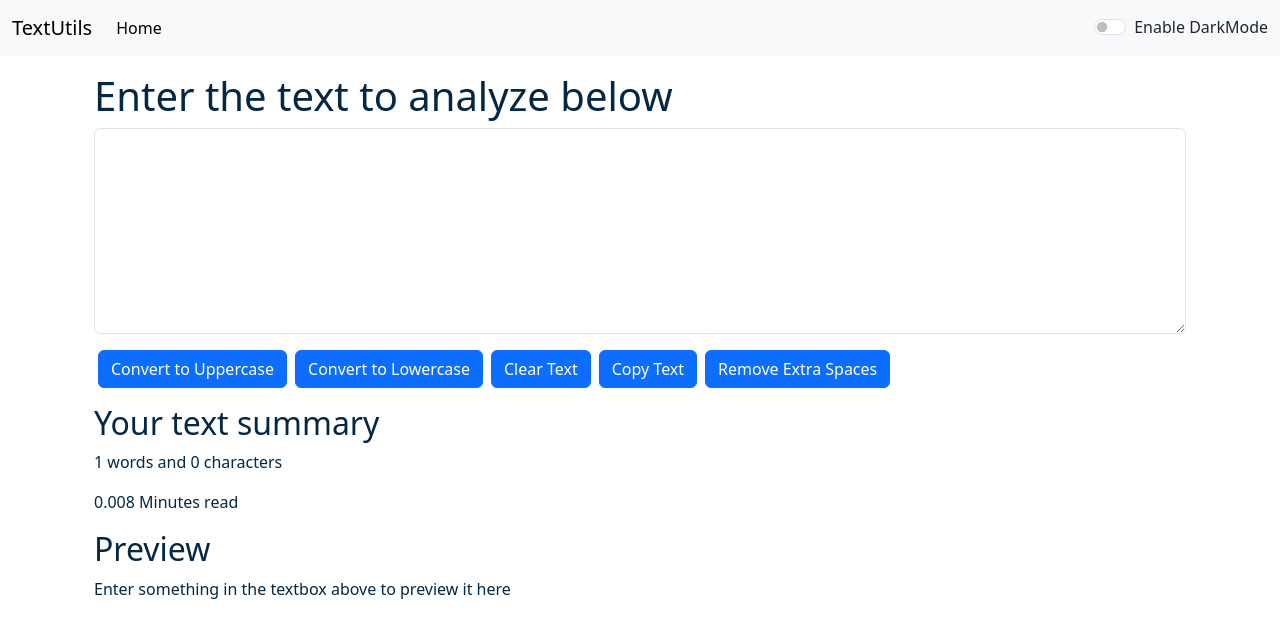
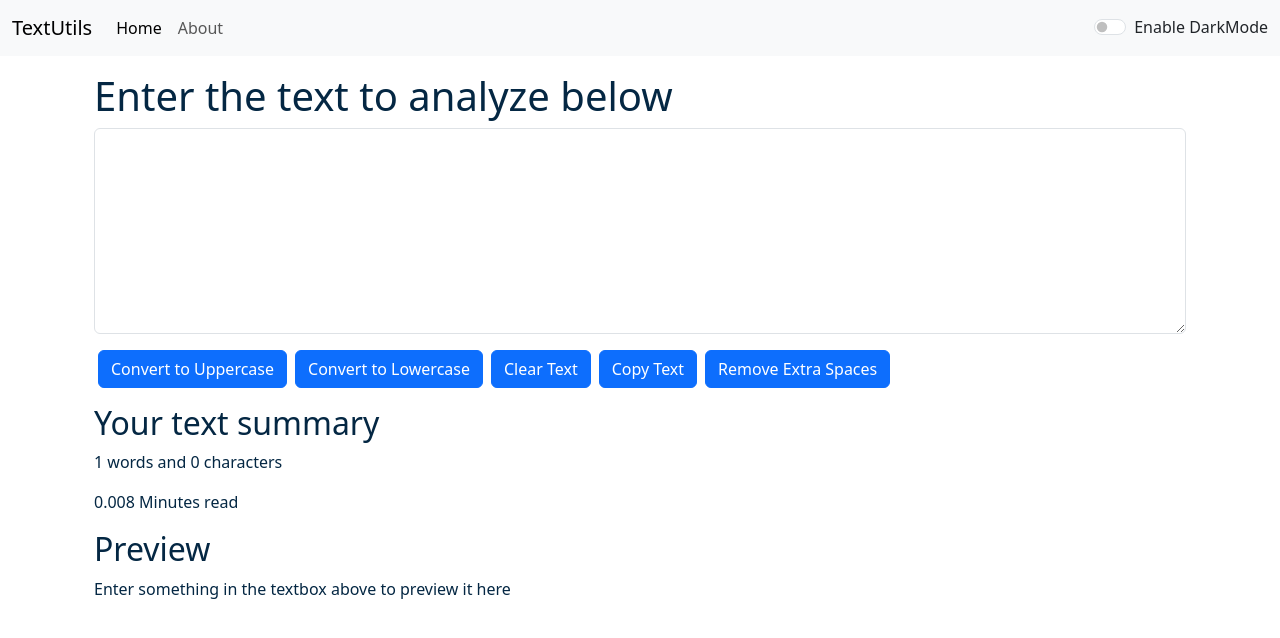
Before and after one commit to JsKaur/React, a React (Create React App) app: page / in a window 1280 px wide. Shown: the top 638 px of the page. Built offline with nearby package versions, Linux system fonts and the light colour scheme.

Commit message:
React router simple

```diff
--- a/src/App.js
+++ b/src/App.js
@@ -4,7 +4,8 @@
 import Navbar from './components/Navbar';
 import TextForm from './components/TextForm';
 import React, { useState } from 'react';
-
+import About from './components/About';
+import { BrowserRouter as Router, Route,Routes} from "react-router-dom";
 
 function App() {
   const [mode, setMode] = useState('light'); // Whether dark mode is enabled or not
@@ -38,13 +39,19 @@
 
   return (
     <>
+    <Router>
     {/* <Navbar title="TextUtils" aboutText="About TextUtils" /> */}
     {/* <Navbar/> */}
-    <Navbar title="TextUtils" mode={mode} toggleMode={toggleMode} />
+    <Navbar title="TextUtils" aboutText="About" mode={mode} toggleMode={toggleMode} />
     <Alert alert= {alert} />
     <div className="container my-3">
-    <TextForm showAlert={showAlert} heading="Enter the text to analyze below" mode={mode}/>
-    </div>
+          <Routes>
+            {/* good practice to use exact path because react can sometimes use partical matches as well. */}
+            <Route exact path="/about" element={<About/>} />
+            <Route exact path="/" element={<TextForm showAlert={showAlert} heading="Enter the text to analyze below" mode={mode} />} />
+          </Routes>
+        </div>
+    </Router>
 
     </>
 
--- a/src/components/Navbar.js
+++ b/src/components/Navbar.js
@@ -3,22 +3,24 @@
 
 import React from 'react'
 import PropTypes from 'prop-types'
+import {  Link } from "react-router-dom";
 
 export default function Navbar(props) {
     return (
         <nav className={`navbar navbar-expand-lg navbar-${props.mode} bg-${props.mode}`}>
             <div className="container-fluid">
-                <a className="navbar-brand" href="/">{props.title}</a>
+                <Link className="navbar-brand" to="/">{props.title}</Link>
                 <button className="navbar-toggler" type="button" data-bs-toggle="collapse" data-bs-target="#navbarSupportedContent" aria-controls="navbarSupportedContent" aria-expanded="false" aria-label="Toggle navigation">
                     <span className="navbar-toggler-icon"></span>
                 </button>
                 <div className="collapse navbar-collapse" id="navbarSupportedContent">
                     <ul className="navbar-nav me-auto mb-2 mb-lg-0">
                         <li className="nav-item">
-                            <a className="nav-link active" aria-current="page" href="/">Home</a>
+                            {/* Using Link to for react routing */}
+                            <Link className="nav-link active" aria-current="page" to="/">Home</Link>
                         </li>
                         <li className="nav-item">
-                            <a className="nav-link" href="/">{props.aboutText}</a>
+                            <Link className="nav-link" to="/about">{props.aboutText}</Link>
                         </li>
                     </ul>
                     {/* <form className="d-flex">
```
